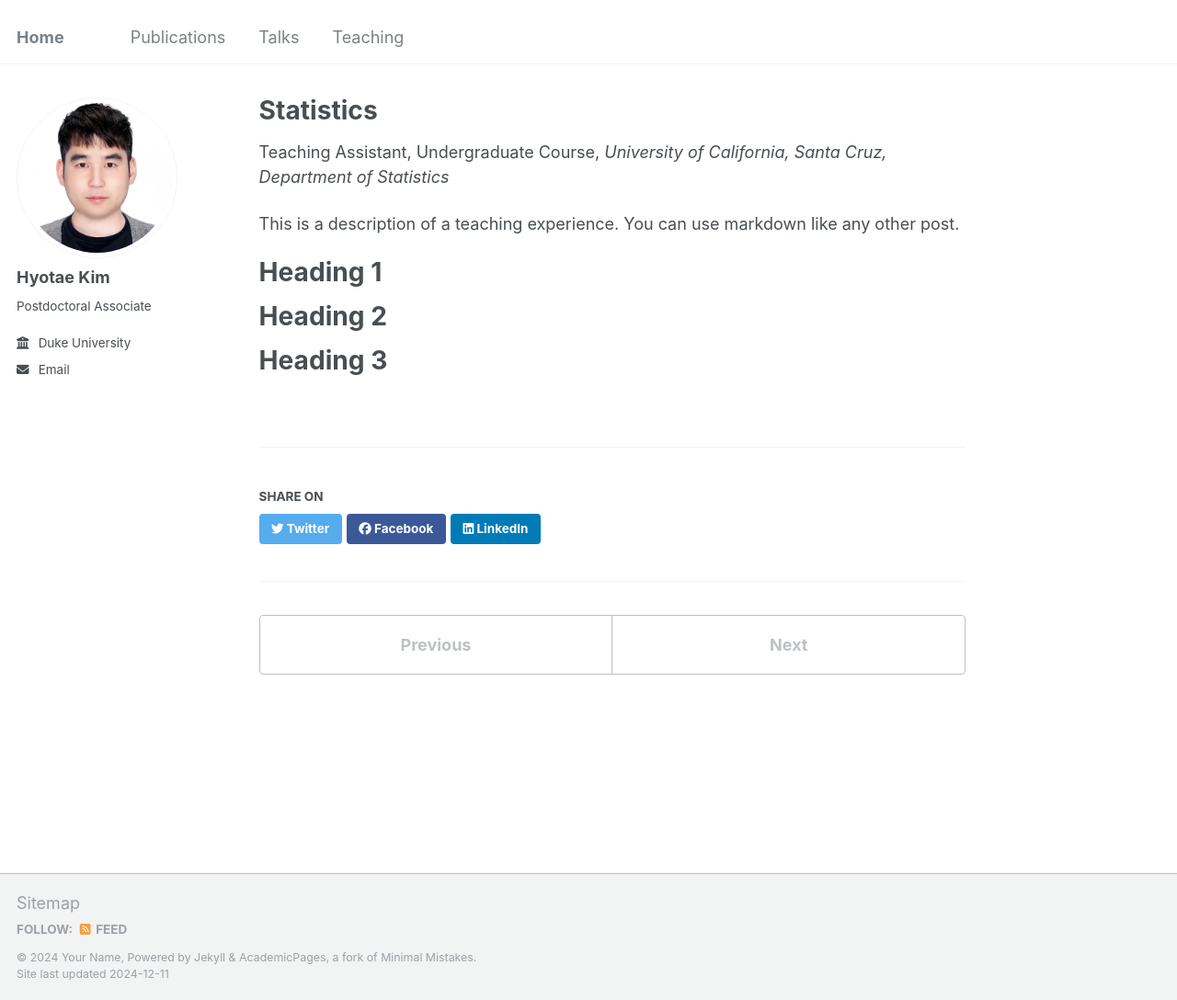
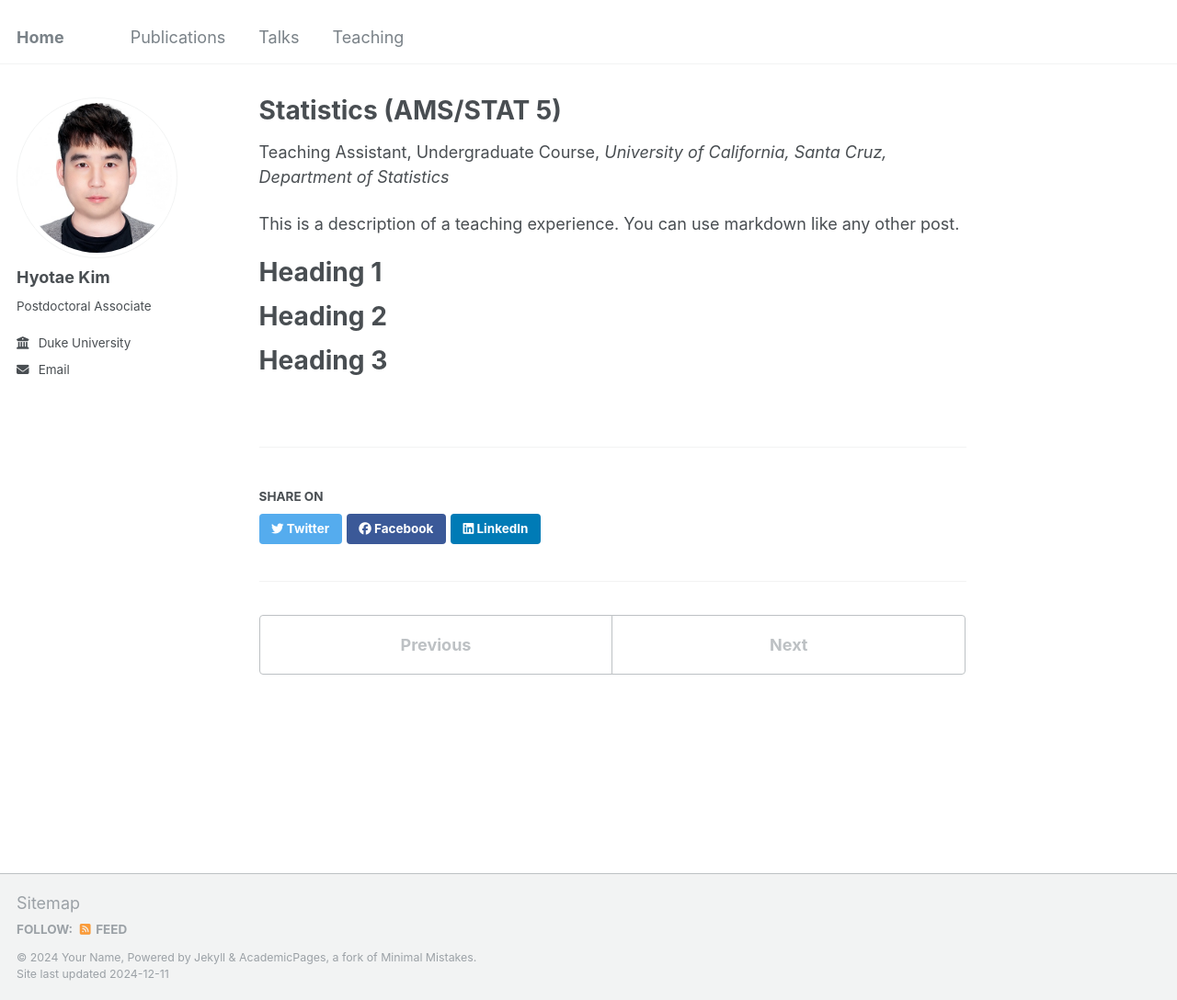
Before and after one commit to HyotaeKim/HyotaeKim.github.io, a Jekyll site: the page built from _teaching/course-stat5.md, in a window 1280 px wide and 1088 px high. Shown: the whole window at 92% size. Built offline with Jekyll 4.4.1, drawn with Linux system fonts in a browser that asks for light colours.

Commit message:
Update course-stat5.md

```diff
--- a/_teaching/course-stat5.md
+++ b/_teaching/course-stat5.md
@@ -1,5 +1,5 @@
 ---
-title: "Statistics"
+title: "Statistics (AMS/STAT 5)"
 collection: teaching
 role: "Teaching Assistant"
 type: "Undergraduate Course"
```
